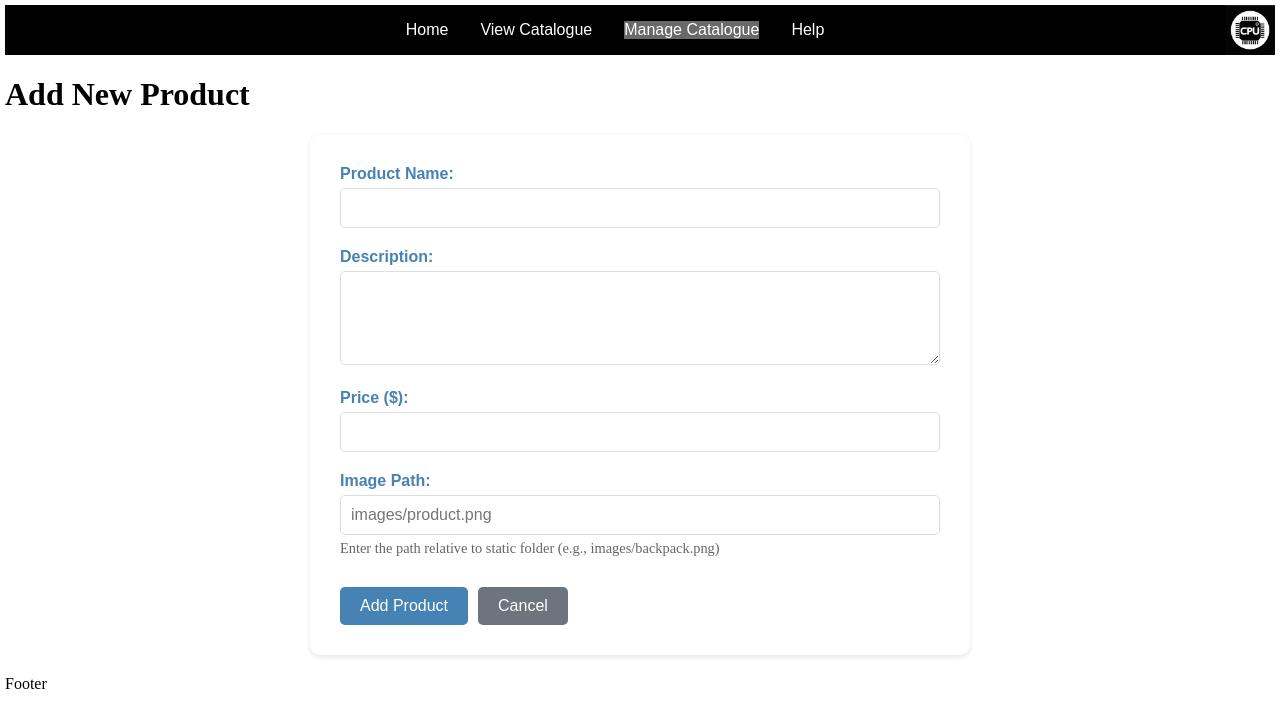
After one commit to vKhar/WebApp, a Flask app: template templates/add_product.html in a window 1280 px wide. The commit adds this page. Shown: the top 728 px of the page. Run offline with Flask 3, Linux system fonts and the light colour scheme; the template is opened without the code that fills it, so the values that code supplies are empty.

Commit message:
Implement Flask admin website for product management with SQLite database
Co-authored-by: vKhar <237868+vKhar@users.noreply.github.com>

```diff
--- /dev/null
+++ b/app.py
@@ -0,0 +1,134 @@
+import sqlite3
+import os
+from flask import Flask, render_template, request, redirect, url_for, flash
+
+app = Flask(__name__)
+app.secret_key = 'your-secret-key-here-change-in-production'
+
+DATABASE = 'products.db'
+
+def get_db():
+    """Create a database connection."""
+    conn = sqlite3.connect(DATABASE)
+    conn.row_factory = sqlite3.Row
+    return conn
+
+def init_db():
+    """Initialize the database with the products table."""
+    conn = get_db()
+    cursor = conn.cursor()
+    cursor.execute('''
+        CREATE TABLE IF NOT EXISTS products (
+            id INTEGER PRIMARY KEY AUTOINCREMENT,
+            name TEXT NOT NULL,
+            description TEXT NOT NULL,
+            price REAL NOT NULL,
+            image TEXT NOT NULL
+        )
+    ''')
+    conn.commit()
+    conn.close()
+
+@app.route('/')
+def index():
+    """Landing page displaying the product catalogue."""
+    conn = get_db()
+    cursor = conn.cursor()
+    cursor.execute('SELECT * FROM products')
+    products = cursor.fetchall()
+    conn.close()
+    return render_template('products.html', data=products)
+
+@app.route('/admin')
+def admin():
+    """Admin page for managing products."""
+    conn = get_db()
+    cursor = conn.cursor()
+    cursor.execute('SELECT * FROM products')
+    products = cursor.fetchall()
+    conn.close()
+    return render_template('admin.html', products=products)
+
+@app.route('/add', methods=['GET', 'POST'])
+def add_product():
+    """Add a new product."""
+    if request.method == 'POST':
+        name = request.form.get('name')
+        description = request.form.get('description')
+        price = request.form.get('price')
+        image = request.form.get('image')
+
+        if name and description and price and image:
+            try:
+                conn = get_db()
+                cursor = conn.cursor()
+                cursor.execute(
+                    'INSERT INTO products (name, description, price, image) VALUES (?, ?, ?, ?)',
+                    (name, description, float(price), image)
+                )
+                conn.commit()
+                conn.close()
+                flash('Product added successfully!', 'success')
+                return redirect(url_for('admin'))
+            except Exception as e:
+                flash(f'Error adding product: {str(e)}', 'error')
+        else:
+            flash('All fields are required!', 'error')
+
+    return render_template('add_product.html')
+
+@app.route('/edit/<int:product_id>', methods=['GET', 'POST'])
+def edit_product(product_id):
+    """Edit an existing product."""
+    conn = get_db()
+    cursor = conn.cursor()
+
+    if request.method == 'POST':
+        name = request.form.get('name')
+        description = request.form.get('description')
+        price = request.form.get('price')
+        image = request.form.get('image')
+
+        if name and description and price and image:
+            try:
+                cursor.execute(
+                    'UPDATE products SET name=?, description=?, price=?, image=? WHERE id=?',
+                    (name, description, float(price), image, product_id)
+                )
+                conn.commit()
+                conn.close()
+                flash('Product updated successfully!', 'success')
+                return redirect(url_for('admin'))
+            except Exception as e:
+                flash(f'Error updating product: {str(e)}', 'error')
+        else:
+            flash('All fields are required!', 'error')
+
+    cursor.execute('SELECT * FROM products WHERE id=?', (product_id,))
+    product = cursor.fetchone()
+    conn.close()
+
+    if not product:
+        flash('Product not found!', 'error')
+        return redirect(url_for('admin'))
+
+    return render_template('edit_product.html', product=product)
+
+@app.route('/delete/<int:product_id>', methods=['POST'])
+def delete_product(product_id):
+    """Delete a product."""
+    try:
+        conn = get_db()
+        cursor = conn.cursor()
+        cursor.execute('DELETE FROM products WHERE id=?', (product_id,))
+        conn.commit()
+        conn.close()
+        flash('Product deleted successfully!', 'success')
+    except Exception as e:
+        flash(f'Error deleting product: {str(e)}', 'error')
+
+    return redirect(url_for('admin'))
+
+if __name__ == '__main__':
+    init_db()
+    app.run(debug=True)
--- /dev/null
+++ b/requirements.txt
@@ -0,0 +1,2 @@
+Flask==3.0.0
+Werkzeug==3.0.1
--- /dev/null
+++ b/static/admin.css
@@ -0,0 +1,256 @@
+/* Admin-specific styles */
+
+.admin-container {
+    margin: 20px auto;
+    width: 90%;
+    max-width: 1200px;
+}
+
+.admin-header {
+    margin-bottom: 20px;
+    text-align: right;
+}
+
+/* Flash messages */
+.flash-messages {
+    margin: 20px auto;
+    width: 90%;
+    max-width: 1200px;
+}
+
+.flash-message {
+    padding: 15px;
+    margin-bottom: 10px;
+    border-radius: 5px;
+    font-family: Arial, sans-serif;
+}
+
+.flash-success {
+    background-color: #d4edda;
+    color: #155724;
+    border: 1px solid #c3e6cb;
+}
+
+.flash-error {
+    background-color: #f8d7da;
+    color: #721c24;
+    border: 1px solid #f5c6cb;
+}
+
+/* Buttons */
+.btn {
+    padding: 10px 20px;
+    border: none;
+    border-radius: 5px;
+    cursor: pointer;
+    font-family: Arial, sans-serif;
+    font-size: 1em;
+    text-decoration: none;
+    display: inline-block;
+    transition: background-color 0.3s;
+}
+
+.btn-primary {
+    background-color: steelblue;
+    color: white;
+}
+
+.btn-primary:hover {
+    background-color: #4682b4;
+}
+
+.btn-secondary {
+    background-color: #6c757d;
+    color: white;
+}
+
+.btn-secondary:hover {
+    background-color: #5a6268;
+}
+
+.btn-edit {
+    background-color: orange;
+    color: white;
+    padding: 8px 15px;
+    font-size: 0.9em;
+}
+
+.btn-edit:hover {
+    background-color: #ff8c00;
+}
+
+.btn-delete {
+    background-color: #dc3545;
+    color: white;
+    padding: 8px 15px;
+    font-size: 0.9em;
+}
+
+.btn-delete:hover {
+    background-color: #c82333;
+}
+
+/* Product table */
+.product-table-container {
+    overflow-x: auto;
+    background-color: white;
+    border-radius: 10px;
+    box-shadow: 0 2px 5px rgba(0,0,0,0.1);
+}
+
+.product-table {
+    width: 100%;
+    border-collapse: collapse;
+    font-family: Arial, sans-serif;
+}
+
+.product-table thead {
+    background-color: steelblue;
+    color: white;
+}
+
+.product-table th,
+.product-table td {
+    padding: 12px;
+    text-align: left;
+    border-bottom: 1px solid #ddd;
+}
+
+.product-table th {
+    font-weight: bold;
+}
+
+.product-table tbody tr:hover {
+    background-color: #f5f5f5;
+}
+
+.product-table-image img {
+    width: 80px;
+    height: 80px;
+    object-fit: contain;
+}
+
+.product-table .actions {
+    white-space: nowrap;
+}
+
+/* Form styles */
+.form-container {
+    margin: 20px auto;
+    width: 90%;
+    max-width: 600px;
+    background-color: white;
+    padding: 30px;
+    border-radius: 10px;
+    box-shadow: 0 2px 5px rgba(0,0,0,0.1);
+}
+
+.product-form .form-group {
+    margin-bottom: 20px;
+}
+
+.product-form label {
+    display: block;
+    margin-bottom: 5px;
+    font-family: Arial, sans-serif;
+    font-weight: bold;
+    color: steelblue;
+}
+
+.product-form input[type="text"],
+.product-form input[type="number"],
+.product-form textarea {
+    width: 100%;
+    padding: 10px;
+    border: 1px solid #ddd;
+    border-radius: 5px;
+    font-family: Arial, sans-serif;
+    font-size: 1em;
+    box-sizing: border-box;
+}
+
+.product-form input[type="text"]:focus,
+.product-form input[type="number"]:focus,
+.product-form textarea:focus {
+    outline: none;
+    border-color: steelblue;
+}
+
+.product-form small {
+    display: block;
+    margin-top: 5px;
+    color: #666;
+    font-size: 0.9em;
+}
+
+.form-actions {
+    margin-top: 30px;
+    display: flex;
+    gap: 10px;
+}
+
+/* Menu link styles */
+.menu a {
+    color: white;
+    text-decoration: none;
+    display: block;
+}
+
+.menu a:hover {
+    background-color: dimgrey;
+}
+
+.menu a.active {
+    background-color: dimgrey;
+}
+
+/* Responsive styles for admin */
+@media only screen and (max-width: 768px) {
+    .product-table-container {
+        overflow-x: scroll;
+    }
+
+    .product-table {
+        font-size: 0.9em;
+    }
+
+    .product-table th,
+    .product-table td {
+        padding: 8px;
+    }
+
+    .product-table-image img {
+        width: 60px;
+        height: 60px;
+    }
+
+    .form-container {
+        padding: 20px;
+        width: 95%;
+    }
+
+    .form-actions {
+        flex-direction: column;
+    }
+
+    .btn {
+        width: 100%;
+        text-align: center;
+    }
+}
+
+@media only screen and (max-width: 600px) {
+    .admin-header {
+        text-align: center;
+    }
+
+    .product-table {
+        font-size: 0.8em;
+    }
+
+    .btn-edit,
+    .btn-delete {
+        padding: 6px 10px;
+        font-size: 0.8em;
+    }
+}
--- /dev/null
+++ b/templates/add_product.html
@@ -0,0 +1,66 @@
+<!DOCTYPE html>
+<html lang="en">
+<head>
+    <meta charset="utf-8" />
+    <meta name="viewport" content="width=device-width" />
+    <title>Add Product</title>
+    <link rel="stylesheet" href="/static/products.css" />
+    <link rel="stylesheet" href="/static/admin.css" />
+    <link rel="shortcut icon" href="/static/images/favicon.ico" type="image/x-icon">
+</head>
+<body>
+    <img id="logo" src="/static/images/logo.jpg" />
+    <div class="menu">
+        <ul>
+            <li><a href="{{ url_for('index') }}">Home</a></li>
+            <li><a href="{{ url_for('index') }}">View Catalogue</a></li>
+            <li><a href="{{ url_for('admin') }}" class="active">Manage Catalogue</a></li>
+            <li>Help</li>
+        </ul>
+    </div>
+
+    <h1>Add New Product</h1>
+
+    {% with messages = get_flashed_messages(with_categories=true) %}
+        {% if messages %}
+            <div class="flash-messages">
+                {% for category, message in messages %}
+                    <div class="flash-message flash-{{ category }}">{{ message }}</div>
+                {% endfor %}
+            </div>
+        {% endif %}
+    {% endwith %}
+
+    <div class="form-container">
+        <form method="POST" action="{{ url_for('add_product') }}" class="product-form">
+            <div class="form-group">
+                <label for="name">Product Name:</label>
+                <input type="text" id="name" name="name" required />
+            </div>
+
+            <div class="form-group">
+                <label for="description">Description:</label>
+                <textarea id="description" name="description" rows="4" required></textarea>
+            </div>
+
+            <div class="form-group">
+                <label for="price">Price ($):</label>
+                <input type="number" id="price" name="price" step="0.01" min="0" required />
+            </div>
+
+            <div class="form-group">
+                <label for="image">Image Path:</label>
+                <input type="text" id="image" name="image" placeholder="images/product.png" required />
+                <small>Enter the path relative to static folder (e.g., images/backpack.png)</small>
+            </div>
+
+            <div class="form-actions">
+                <button type="submit" class="btn btn-primary">Add Product</button>
+                <a href="{{ url_for('admin') }}" class="btn btn-secondary">Cancel</a>
+            </div>
+        </form>
+    </div>
+
+    <footer>Footer</footer>
+</body>
+</html>
--- a/templates/products.html
+++ b/templates/products.html
@@ -12,9 +12,9 @@
     <img id="logo" src="/static/images/logo.jpg" />
     <div class="menu">
         <ul>
-            <li>Home</li>
-            <li>View Catalogue</li>
-            <li>Manage Catalogue</li>
+            <li><a href="{{ url_for('index') }}" class="active">Home</a></li>
+            <li><a href="{{ url_for('index') }}">View Catalogue</a></li>
+            <li><a href="{{ url_for('admin') }}">Manage Catalogue</a></li>
             <li>Help</li>
         </ul>
     </div>
```
Also changed, not shown: migrate_data.py (added, +47 -0 lines), templates/admin.html (added, +78 -0 lines), templates/edit_product.html (added, +66 -0 lines), 1 other file.
